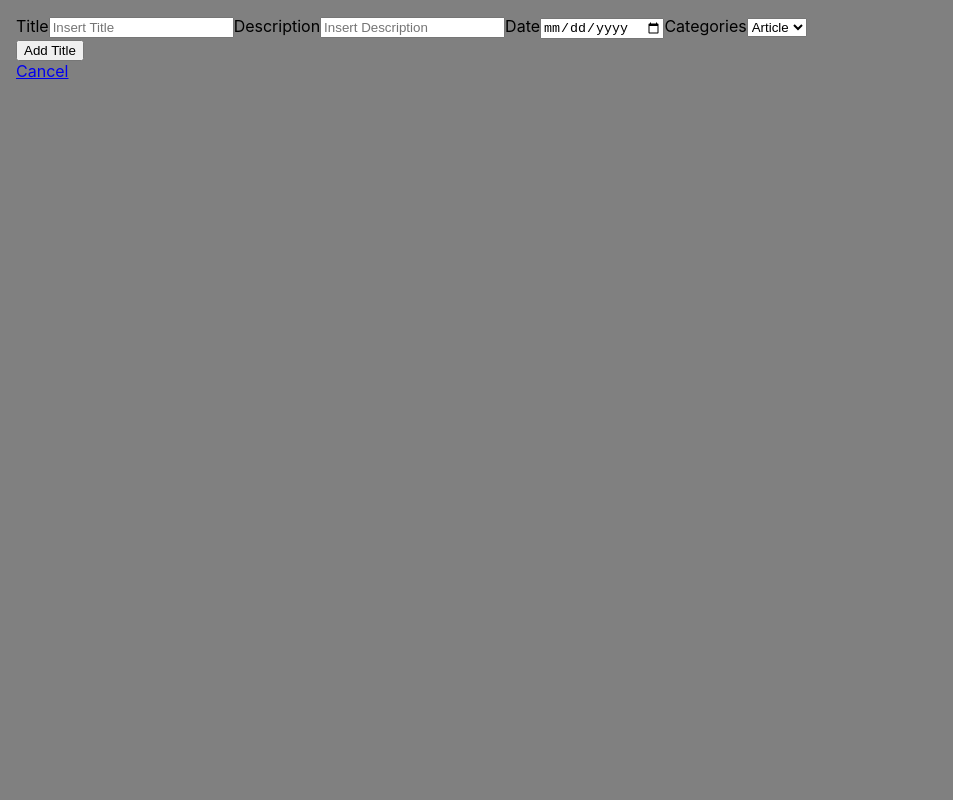
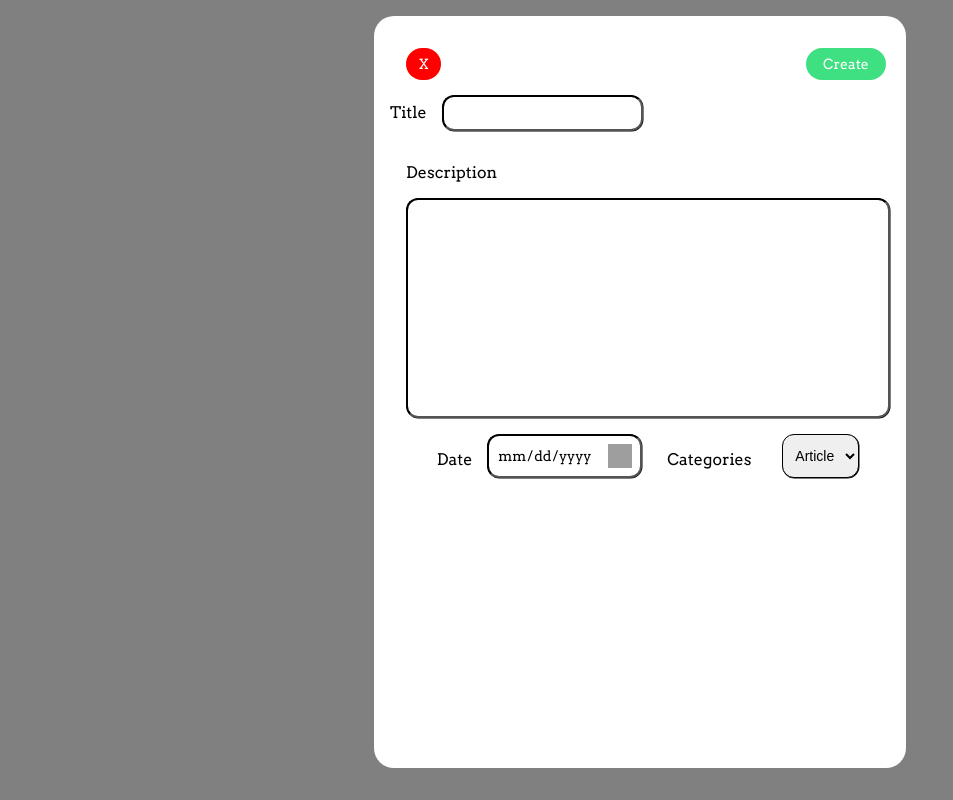
Before and after one commit to Raian-Moretti/react-simple-crud, a React (Create React App) app: page /add in a window 1280 px wide. Shown: the whole page, without its empty margins (0-953 px from the left). Built offline with nearby package versions, Linux system fonts and the light colour scheme; data requests are answered from the project's data file.

Commit message:
edit and add page changes

```diff
--- a/db.json
+++ b/db.json
@@ -2,9 +2,9 @@
   "posts": [
     {
       "id": 1,
-      "title": "Gayzão",
-      "description": "Garoto Gay",
-      "date": "1999-08-04",
+      "title": "CRUD Test",
+      "description": "Lorem Ipsum is simply dummy text of the printing and typesetting industry. Lorem Ipsum has been the industry's standard dummy text ever since the 1500s, when an unknown printer took a galley of type and scrambled it to make a type specimen book. It has survived not only five centuries, but also the leap into electronic typesetting, remaining essentially unchanged. It was popularised in the 1960s with the release of Letraset sheets containing Lorem Ipsum passages, and more recently with desktop publishing software like Aldus PageMaker including versions of Lorem Ipsum.",
+      "date": "2021-08-31",
       "category": "Paper"
     }
   ]
--- a/src/App.js
+++ b/src/App.js
@@ -10,6 +10,7 @@ import { EditTitle } from './component/EditTitle';
 function App() {
 	return (
 		<Provider>
+			<link href="https://fonts.googleapis.com/css2?family=Arvo&display=swap" rel="stylesheet" />
 			<div>
 				<Switch>
 					<Route path="/" component={Homepage} exact />
--- a/src/component/CreateTitle.js
+++ b/src/component/CreateTitle.js
@@ -38,43 +38,57 @@ export const CreateTitle = () => {
     };
     return (
         <React.Fragment>
+            <div className="main-container">
+                <form onSubmit={onSubmit}>
+                    <div className="field-separator title">
+                        <Link to="/">
+                            <button className="button cancel">X</button>
+                        </Link>
+                        <button className="button save">
+                            <span>
+                                Create
+                            </span>
+                        </button>
+                    </div>
                     <div>
-                <form onSubmit={onSubmit}>
-                    <label>
+                        <label className="field-name">
                             Title
                         </label>
-                    <input
+                        <input className="field-box" required
                             value={title}
                             onChange={(e) => setTitle(e.target.value)}
-                        type="text"
-                        placeholder="Insert Title" />
-                    <label>
+                            type="text" />
+                    </div>
+                    <div className="field-separator">
+                        <label className="field-name">
                             Description
                         </label>
-                    <input
+                    </div>
+                    <div className="field-separator">
+                        <input className="field-box description" required
                             value={description} onChange={(e) => setDescription(e.target.value)}
-                        type="text"
-                        placeholder="Insert Description" />
-                    <label>
+                            type="text" />
+                    </div>
+                    <div className="field-separator datecat">
+                        <label className="field-name">
                             Date
                         </label>
-                    <input
+                        <input className="field-box date" required
                             value={date} onChange={(e) => {
                                 setDate(e.target.value)
                             }
                             }
-                        type="date"
-                        placeholder="Insert Date" />
-                    <label>
+                            type="date" />
+                        <label className="field-name category">
                             Categories
                         </label>
-                    <select
+                        <select className="field-box selection"
                             value={category} onChange={(e) => {
                                 console.log(e.target.value)
-                            setCategory(e.target.value)}
+                                setCategory(e.target.value)
                             }
-                        type="text"
-                        placeholder="Select Category" >
+                            }
+                            type="text" >
                             <option value="Article">
                                 Article
                             </option>
@@ -82,13 +96,6 @@ export const CreateTitle = () => {
                                 Paper
                             </option>
                         </select>
-                    <div>
-                        <button>
-                            Add Title
-                        </button>
-                    </div>
-                    <div>
-                        <Link to="/">Cancel</Link>
                     </div>
                 </form>
             </div>
--- a/src/component/EditTitle.js
+++ b/src/component/EditTitle.js
@@ -32,7 +32,7 @@ export const EditTitle = (route) => {
         updateTitle(selectedTitle);
         titleHist.push("/");
 
-        fetch('http://localhost:3001/posts/'+ selectedTitle.id, {
+        fetch('http://localhost:3001/posts/' + selectedTitle.id, {
             method: "PUT",
             headers: {
                 "Content-Type": "application/json",
@@ -52,37 +52,50 @@ export const EditTitle = (route) => {
     }
     return (
         <React.Fragment>
+            <div className="main-container">
+                <form onSubmit={onSubmit}>
+                    <div className="field-separator title">
+                        <Link to="/">
+                            <button className="button cancel">X</button>
+                        </Link>
+                        <button className="button save">
+                            <span>
+                                Save
+                            </span>
+                        </button>
+                    </div>
                     <div>
-                <form onSubmit={onSubmit}>
-                    <label>
+                        <label className="field-name">
                             Title
                         </label>
-                    <input
+                        <input className="field-box"
                             value={selectedTitle.title}
                             onChange={(e) => handleOnChange("title", e.target.value)}
-                        type="text"
-                        placeholder="Update Name" />
-                    <label>
+                            type="text" />
+                    </div>
+                    <div className="field-separator">
+                        <label className="field-name">
                             Description
                         </label>
-                    <input
+                    </div>
+                    <div className="field-separator">
+                        <input className="field-box description"
                             value={selectedTitle.description} onChange={(e) => handleOnChange("description", e.target.value)}
-                        type="text"
-                        placeholder="Update Description" />
-                    <label>
+                            type="text" />
+                    </div>
+                    <div className="field-separator datecat">
+                        <label className="field-name">
                             Date
                         </label>
-                    <input
+                        <input className="field-box date"
                             value={selectedTitle.date} onChange={(e) => handleOnChange("date", e.target.value)}
-                        type="text"
-                        placeholder="Update Date" />
-                    <label>
-                        Category
+                            type="date" />
+                        <label className="field-name category">
+                            Categories
                         </label>
-                    <select
+                        <select className="field-box selection"
                             value={selectedTitle.category} onChange={(e) => handleOnChange("category", e.target.value)}
-                        type="text"
-                        placeholder="Update Category">
+                            type="text">
                             <option value="Article">
                                 Article
                             </option>
@@ -90,13 +103,6 @@ export const EditTitle = (route) => {
                                 Paper
                             </option>
                         </select>
-                    <div>
-                        <button>
-                            Edit Title
-                        </button>
-                    </div>
-                    <div>
-                        <Link to="/">Cancel</Link>
                     </div>
                 </form>
             </div>
--- a/src/component/Homepage.js
+++ b/src/component/Homepage.js
@@ -6,7 +6,7 @@ export const Homepage = () => {
 
     return (
         <React.Fragment>
-            <div className="homepage-container">
+            <div className="main-container">
                 <h3 className="header">
                     React Simple CRUD
                 </h3>
--- a/src/component/Page.js
+++ b/src/component/Page.js
@@ -5,9 +5,9 @@ export const Page = () => {
     return (
         <div>
             <div style={{ display: 'flex', alignItems: 'center', gap: 10 }}>
-                <h5>
+                <span>
                     Title List
-                </h5>
+                </span>
                 <div className="add-button">
                     <Link to="/add">
                         <button className="button success">
--- a/src/context/States.js
+++ b/src/context/States.js
@@ -15,7 +15,7 @@ export const Provider = ({ children }) => {
 
     function setTitles(titles) {
         dispatch({
-            type:"SET_TITLE",
+            type: "SET_TITLE",
             payload: titles
         });
     }
--- a/src/index.css
+++ b/src/index.css
@@ -1,10 +1,8 @@
 body {
+  font-family: 'Arvo', serif;
   background-color: grey;
   padding: 16px;
   margin: 0;
-  font-family: -apple-system, BlinkMacSystemFont, 'Segoe UI', 'Roboto', 'Oxygen',
-    'Ubuntu', 'Cantarell', 'Fira Sans', 'Droid Sans', 'Helvetica Neue',
-    sans-serif;
   -webkit-font-smoothing: antialiased;
   -moz-osx-font-smoothing: grayscale;
 }
@@ -14,7 +12,17 @@ code {
     monospace;
 }
 
-.homepage-container {
+input[type="date"]::-webkit-calendar-picker-indicator {
+  color: rgba(0, 0, 0, 0);
+  opacity: 1;
+  display: block;
+  background: url(https://icons.iconarchive.com/icons/paomedia/small-n-flat/24/calendar-icon.png) no-repeat;
+  width: 20px;
+  height: 20px;
+  border-width: thin;
+}
+
+.main-container {
   padding: 16px;
   border-radius: 20px;
   min-height: 90vh;
@@ -26,7 +34,22 @@ code {
   text-align: center;
 }
 
+.empty {
+  display: flex;
+  justify-content: center;
+}
+
+.list {
+  flex-direction: row;
+  flex-wrap: 'wrap';
+  font-size: 14px;
+  margin: 0px;
+  padding: 0px;
+  color: #616161;
+  padding-bottom: 5px;
+}
 .button {
+  font-family: 'Arvo', serif;
   display: inline-block;
   text-decoration: none;
   color: white;
@@ -37,7 +60,7 @@ code {
   border-radius: 50px;
 }
 
-.field {
+.background {
   display: flex;
   align-items: center;
   justify-content: space-between;
@@ -73,6 +96,16 @@ code {
   background-color:#3C34E6;
 }
 
+.save {
+  min-width: 80px;
+  margin-left: 350px;
+  background-color: #3FE081;
+}
+.cancel {
+  margin-right: 15px;
+  min-width: 35px;
+  background-color:red;
+}
 .loader{
   width: 100%;
   height: 300px;
@@ -112,3 +145,51 @@ code {
   50%{opacity:0;}
   100%{opacity:1;}
 }
+.field-name {
+  padding-top: 16px;
+  padding-right: 15px;
+}
+
+.title {
+  padding-bottom: 15px;
+}
+
+.description {
+  vertical-align: 10%;
+  min-height: 25vh;
+  width: 500px;
+  padding-bottom: 25px;
+}
+
+.date {
+  font-family: 'Arvo', serif;
+  max-width: 150px;
+}
+
+.category {
+  min-width: 100px;
+  padding-left: 25px;
+}
+
+.selection {
+  max-width: 80px;
+}
+.field-box {
+  border-color: black;
+  box-shadow: 0.5px 0.5px black;
+  text-decoration: none;
+  font-size: 14px;
+  padding: 8px;
+  border-radius: 12px;
+}
+
+
+.field-separator {
+  display: flex;
+  padding-top: 16px;
+  padding-left: 16px;
+}
+
+.datecat {
+  justify-content: center;
+}
```
Also changed, not shown: src/component/TitleList.js (+14 -10 lines), src/context/Reducer.js (line endings or trailing spaces). Lines whose indentation alone changed are shown as unchanged.
